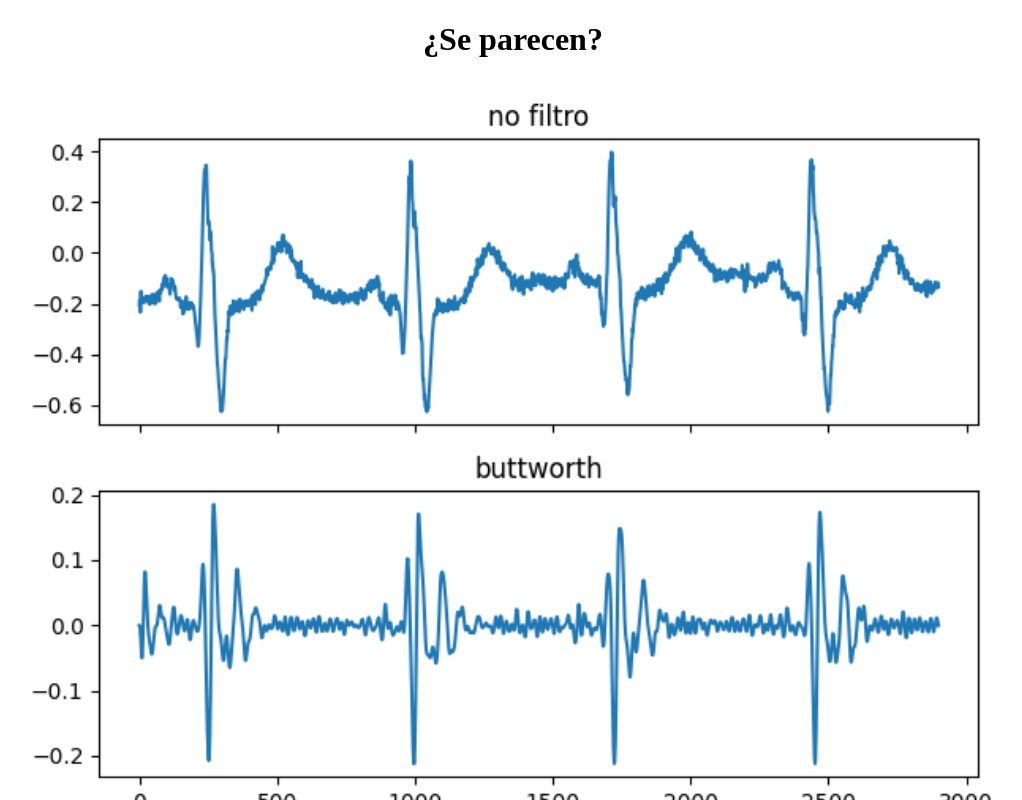
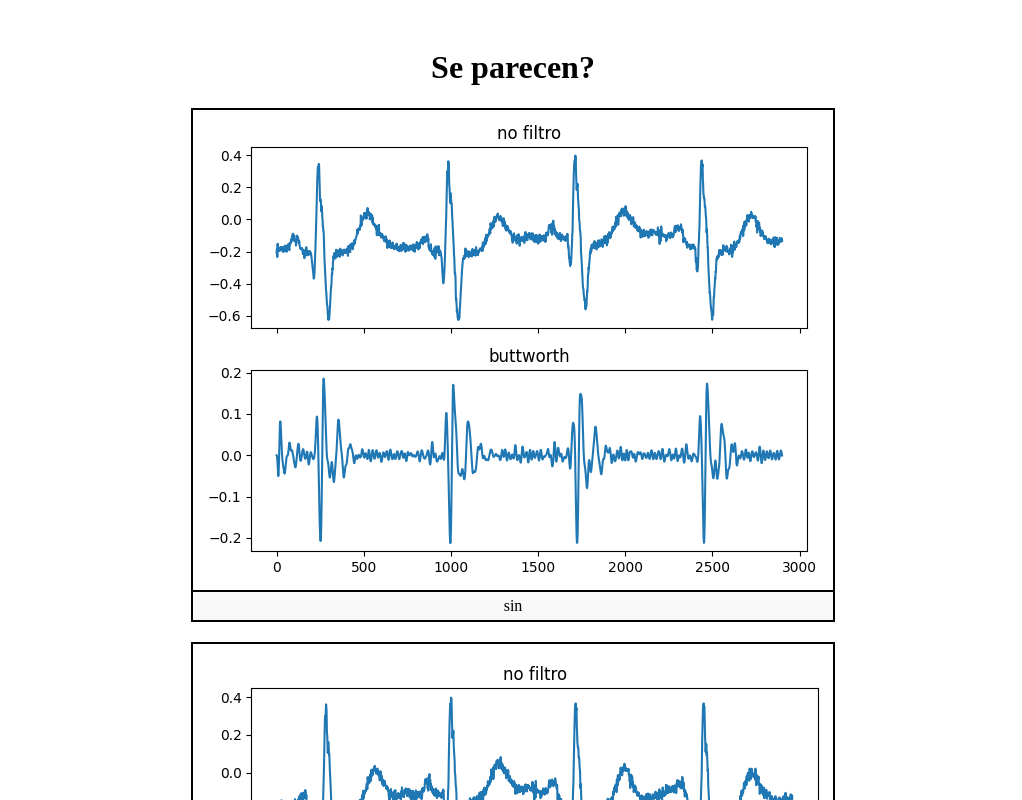
Before and after one commit to JuanChurioRivera/grafosUmng, a React (Create React App) app: page / in a window 1280 px wide. Shown: the top 800 px of the page, without its empty margins (127-1149 px from the left). Built offline with nearby package versions, Linux system fonts and the light colour scheme.

Commit message:
html change

```diff
--- a/src/ImageComponent.js
+++ b/src/ImageComponent.js
@@ -5,15 +5,16 @@ import './assets/style.css'; // Importar el CSS aquí
 
 const ImageComponent = () => {
   return (
+
     <div className="image-container">
-      <h1>¿Se parecen?</h1> {/* Encabezado agregado */}
+    <h1>Se parecen?</h1>
       <div className="image-wrapper">
-        <img src={image1} alt="Imagen 1" />
-        <p>cambio</p>
+        <img src={image1} alt="Gráfico sin filtro" />
+        <p>sin</p>
       </div>
       <div className="image-wrapper">
-        <img src={image2} alt="Imagen 2" />
-        <p>Nombre de la imagen 2</p>
+        <img src={image2} alt="Gráfico con filtro Butterworth" />
+        <p>butterworth</p>
       </div>
     </div>
   );
--- a/src/assets/style.css
+++ b/src/assets/style.css
@@ -1,18 +1,28 @@
 .image-container {
     text-align: center;
-    margin-top: 20px;
+    padding: 20px;
   }
 
   .image-wrapper {
-    margin: 10px auto; /* centra los divs en la página con un margen arriba y abajo */
+    border: 2px solid #000; /* Borde del rectángulo */
+    margin-bottom: 20px; /* Espacio entre las imágenes */
+    display: inline-block; /* Para centrar el div si es necesario */
   }
 
   .image-wrapper img {
-    width: 80%; /* el ancho de la imagen */
-    height: auto; /* para mantener la proporción de la imagen */
-    background-color: #d3d3d3; /* color de fondo en caso de que la imagen tenga transparencias */
+    width: auto; /* Mantiene la proporción de la imagen */
+    height: auto; /* Mantiene la proporción de la imagen */
+    max-width: 100%; /* Asegura que la imagen no sobrepase el ancho del contenedor */
+    display: block; /* Elimina espacio extra debajo de la imagen */
   }
 
   .image-wrapper p {
-    color: black;
+    margin: 0; /* Remueve el margen predeterminado del párrafo */
+    padding: 5px; /* Espacio dentro del borde del rectángulo */
+    background-color: #f8f8f8; /* Fondo ligeramente gris para la etiqueta */
+    border-top: 2px solid #000; /* Borde superior que separa la imagen de la etiqueta */
   }
+
+  body{
+    background-color: D9D9D9;  /* Remueve el margen predeterminado del párrafo */
+  }
```
